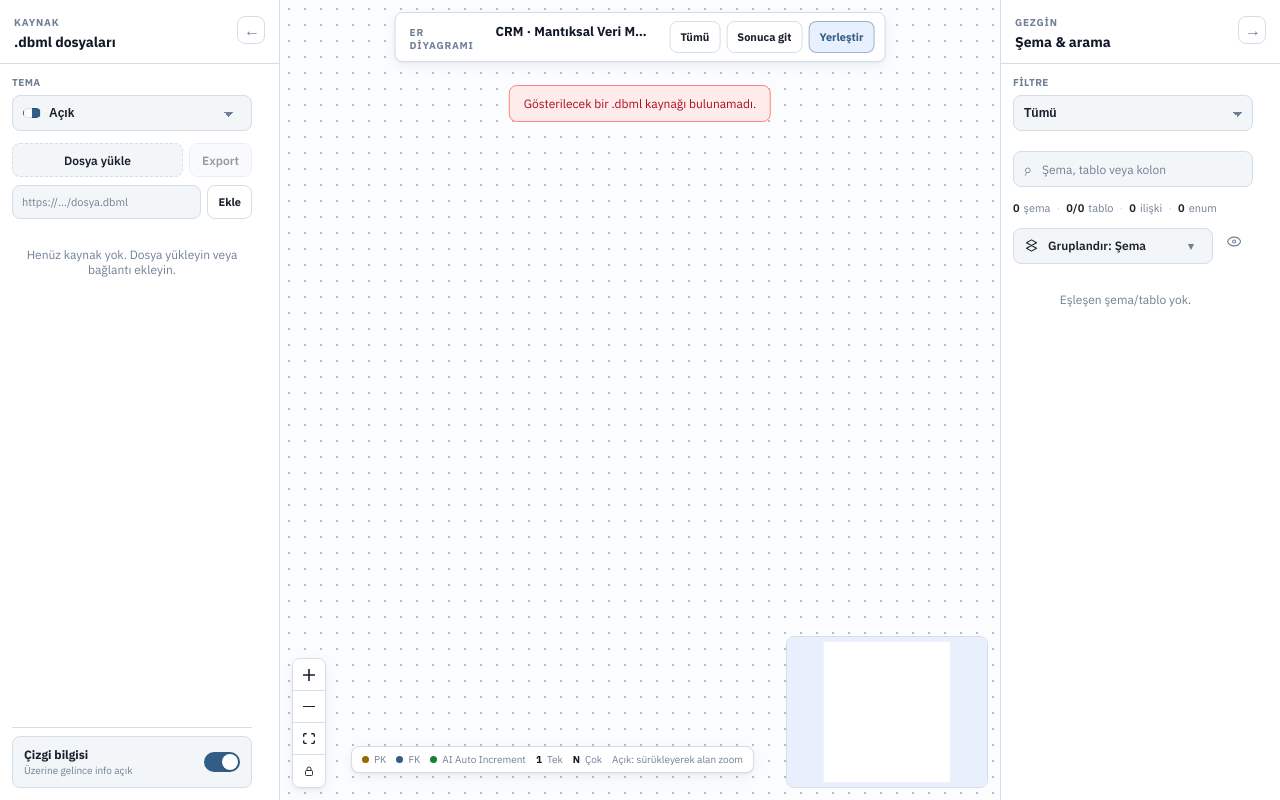
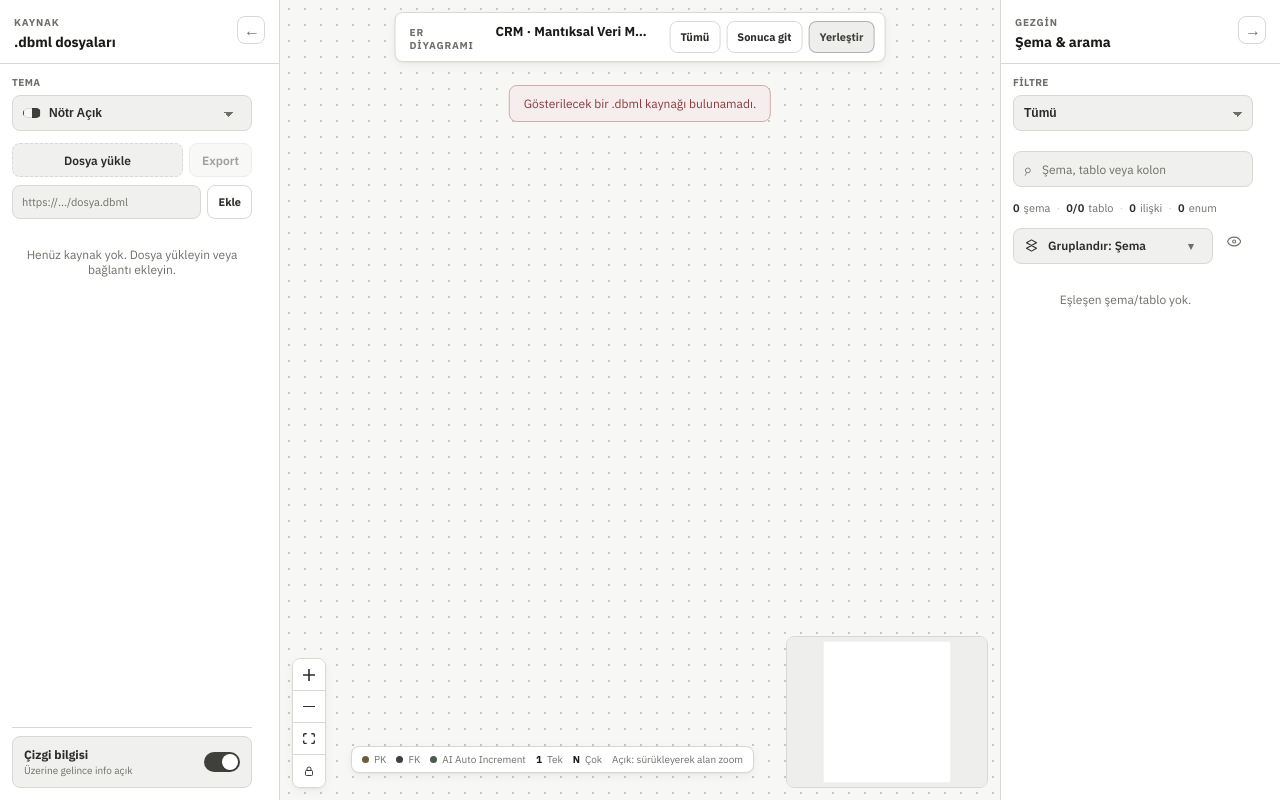
Before and after one commit to melikeozlen/veri-tabani-sema-tasarimi, a React (Vite) app: page / in a window 1280 px wide. Built offline with nearby package versions, Linux system fonts and the light colour scheme.

Commit message:
tema eklendi

```diff
--- a/src/components/DbmlErdViewer.tsx
+++ b/src/components/DbmlErdViewer.tsx
@@ -1161,20 +1161,23 @@ const RelationEdge = memo(function RelationEdge({
 const nodeTypes = { dbmlTable: TableNode };
 const edgeTypes = { dbmlRelation: RelationEdge };
 
-type ThemeId = 'dark' | 'light' | 'night' | 'sea';
+type ThemeId = 'corp-light' | 'corp-dark' | 'dark' | 'light' | 'night' | 'sea';
 
 const THEME_OPTIONS: Array<{
   id: ThemeId;
   label: string;
   scheme: 'dark' | 'light';
+  corporate?: boolean;
   swatchBg: string;
   swatchAccent: string;
   dot: string;
 }> = [
-  { id: 'dark', label: 'Koyu', scheme: 'dark', swatchBg: '#0f1419', swatchAccent: '#3d8fd1', dot: '#3a4554' },
-  { id: 'night', label: 'Gece', scheme: 'dark', swatchBg: '#0b1020', swatchAccent: '#5eead4', dot: '#3a4568' },
-  { id: 'light', label: 'Açık', scheme: 'light', swatchBg: '#fbfcfd', swatchAccent: '#315d86', dot: '#9aa8b8' },
-  { id: 'sea', label: 'Deniz', scheme: 'light', swatchBg: '#f3f8f7', swatchAccent: '#0f766e', dot: '#8fafa9' },
+  { id: 'corp-light', label: 'Nötr Açık', scheme: 'light', corporate: true, swatchBg: '#f7f7f5', swatchAccent: '#3f3f3c', dot: '#b8b8b2' },
+  { id: 'corp-dark', label: 'Nötr Koyu', scheme: 'dark', corporate: true, swatchBg: '#1c1c1b', swatchAccent: '#c8c8c2', dot: '#4a4a46' },
+  { id: 'light', label: 'Slate Açık', scheme: 'light', swatchBg: '#fbfcfd', swatchAccent: '#315d86', dot: '#9aa8b8' },
+  { id: 'dark', label: 'Slate Koyu', scheme: 'dark', swatchBg: '#0f1419', swatchAccent: '#3d8fd1', dot: '#3a4554' },
+  { id: 'sea', label: 'Teal Açık', scheme: 'light', swatchBg: '#f3f8f7', swatchAccent: '#0f766e', dot: '#8fafa9' },
+  { id: 'night', label: 'Indigo Gece', scheme: 'dark', swatchBg: '#0b1020', swatchAccent: '#5eead4', dot: '#3a4568' },
 ];
 
 const THEME_META = Object.fromEntries(THEME_OPTIONS.map((item) => [item.id, item])) as Record<
@@ -1183,11 +1186,22 @@ const THEME_META = Object.fromEntries(THEME_OPTIONS.map((item) => [item.id, item
 >;
 
 function isThemeId(value: string | null): value is ThemeId {
-  return value === 'dark' || value === 'light' || value === 'night' || value === 'sea';
+  return (
+    value === 'corp-light' ||
+    value === 'corp-dark' ||
+    value === 'dark' ||
+    value === 'light' ||
+    value === 'night' ||
+    value === 'sea'
+  );
 }
 
 function isLightScheme(theme: ThemeId): boolean {
   return THEME_META[theme].scheme === 'light';
+}
+
+function isCorporateTheme(theme: ThemeId): boolean {
+  return Boolean(THEME_META[theme].corporate);
 }
 
 // -----------------------------------------------------------------------------
@@ -1219,30 +1233,46 @@ const TABLE_HEADER_PALETTE = [
   '#ca8a04',
 ];
 
+const CORP_HEADER_PALETTE = [
+  '#4a4a46',
+  '#5c5c56',
+  '#3a3a36',
+  '#6a6a64',
+  '#454540',
+  '#585852',
+  '#3f3f3a',
+  '#63635c',
+];
+
 const TABLE_HEADER_COLOR_BY_KEY: Record<string, string> = {
   // örn: org: '#2563eb',
   // örn: crm: '#7c3aed',
 };
 
-function colorForKey(key: string): string {
+function colorForKey(key: string, corporate = false): string {
   const override = TABLE_HEADER_COLOR_BY_KEY[key];
   if (override) return override;
 
+  const palette = corporate ? CORP_HEADER_PALETTE : TABLE_HEADER_PALETTE;
   let hash = 0;
   for (let index = 0; index < key.length; index += 1) {
     hash = (hash * 31 + key.charCodeAt(index)) >>> 0;
   }
-  return TABLE_HEADER_PALETTE[hash % TABLE_HEADER_PALETTE.length];
-}
-
-function headerColorForTable(table: DbmlTable, groupBy: 'schema' | 'tableGroup'): string {
+  return palette[hash % palette.length];
+}
+
+function headerColorForTable(
+  table: DbmlTable,
+  groupBy: 'schema' | 'tableGroup',
+  corporate = false,
+): string {
   if (groupBy === 'tableGroup') {
-    return colorForKey(table.tableGroup ?? '__ungrouped__');
-  }
-  return colorForKey(table.schema ?? '__noschema__');
-}
-
-function groupTablesBySchema(tables: DbmlTable[]): NavigatorGroup[] {
+    return colorForKey(table.tableGroup ?? '__ungrouped__', corporate);
+  }
+  return colorForKey(table.schema ?? '__noschema__', corporate);
+}
+
+function groupTablesBySchema(tables: DbmlTable[], corporate = false): NavigatorGroup[] {
   const groups = new Map<string, DbmlTable[]>();
 
   for (const table of tables) {
@@ -1257,12 +1287,16 @@ function groupTablesBySchema(tables: DbmlTable[]): NavigatorGroup[] {
     .map(([name, schemaTables]) => ({
       id: `schema:${name}`,
       name,
-      color: colorForKey(name === '(şemasız)' ? '__noschema__' : name),
+      color: colorForKey(name === '(şemasız)' ? '__noschema__' : name, corporate),
       tables: [...schemaTables].sort((left, right) => left.name.localeCompare(right.name, 'tr')),
     }));
 }
 
-function groupTablesByTableGroup(tables: DbmlTable[], tableGroups: DbmlTableGroup[]): NavigatorGroup[] {
+function groupTablesByTableGroup(
+  tables: DbmlTable[],
+  tableGroups: DbmlTableGroup[],
+  corporate = false,
+): NavigatorGroup[] {
   const tableMap = new Map(tables.map((table) => [table.id, table]));
   const grouped = new Set<string>();
   const result: NavigatorGroup[] = [];
@@ -1275,7 +1309,7 @@ function groupTablesByTableGroup(tables: DbmlTable[], tableGroups: DbmlTableGrou
     result.push({
       id: `group:${group.name}`,
       name: group.name,
-      color: colorForKey(group.name),
+      color: colorForKey(group.name, corporate),
       tables: groupTables.sort((left, right) => left.name.localeCompare(right.name, 'tr')),
     });
   }
@@ -1285,7 +1319,7 @@ function groupTablesByTableGroup(tables: DbmlTable[], tableGroups: DbmlTableGrou
     result.push({
       id: 'group:__ungrouped__',
       name: '(grupsuz)',
-      color: colorForKey('__ungrouped__'),
+      color: colorForKey('__ungrouped__', corporate),
       tables: [...ungrouped].sort((left, right) => left.name.localeCompare(right.name, 'tr')),
     });
   }
@@ -1603,10 +1637,10 @@ function DbmlErdViewerContent({
   });
   const [dataModalTableId, setDataModalTableId] = useState<string | null>(null);
   const [theme, setTheme] = useState<ThemeId>(() => {
-    if (typeof window === 'undefined') return 'light';
+    if (typeof window === 'undefined') return 'corp-light';
     const saved = window.localStorage.getItem('dbml-erd-theme');
     if (isThemeId(saved)) return saved;
-    return window.matchMedia('(prefers-color-scheme: dark)').matches ? 'dark' : 'light';
+    return window.matchMedia('(prefers-color-scheme: dark)').matches ? 'corp-dark' : 'corp-light';
   });
   const [marquee, setMarquee] = useState<{ left: number; top: number; width: number; height: number } | null>(null);
   const [viewLocked, setViewLocked] = useState(false);
@@ -1739,10 +1773,11 @@ function DbmlErdViewerContent({
 
   const navigatorGroups = useMemo(() => {
     const tables = nodes.map((node) => node.data.table);
+    const corporate = isCorporateTheme(theme);
     return groupBy === 'tableGroup'
-      ? groupTablesByTableGroup(tables, tableGroups)
-      : groupTablesBySchema(tables);
-  }, [groupBy, nodes, tableGroups]);
+      ? groupTablesByTableGroup(tables, tableGroups, corporate)
+      : groupTablesBySchema(tables, corporate);
+  }, [groupBy, nodes, tableGroups, theme]);
 
   const filteredNavigatorGroups = useMemo(() => {
     if (!normalizedSearch) return navigatorGroups;
@@ -1838,7 +1873,7 @@ function DbmlErdViewerContent({
           dimmed: searchMismatch || relationMismatch || hoverDim,
           searchTerm,
           searchScopes,
-          headerColor: headerColorForTable(node.data.table, groupBy),
+          headerColor: headerColorForTable(node.data.table, groupBy, isCorporateTheme(theme)),
           onOpenTableData: openTableData,
         },
       };
@@ -1857,6 +1892,7 @@ function DbmlErdViewerContent({
     searchTerm,
     selectedTable,
     tableGroupNameById,
+    theme,
   ]);
 
   function downloadSampleCsv() {
--- a/src/components/dbml-erd.css
+++ b/src/components/dbml-erd.css
@@ -17,6 +17,7 @@
   --dbml-green-soft: rgba(61, 155, 110, 0.14);
   --dbml-hover: rgba(139, 148, 158, 0.08);
   --dbml-edge: #5a6a7d;
+  --dbml-edge-active: #3d8fd1;
   --dbml-dot: #3a4554;
   --dbml-shadow: none;
   --dbml-handle-border: #0f1419;
@@ -56,6 +57,7 @@
   --dbml-green-soft: rgba(26, 127, 55, 0.1);
   --dbml-hover: #e8f0fe;
   --dbml-edge: #7293b3;
+  --dbml-edge-active: #2563eb;
   --dbml-dot: #9aa8b8;
   --dbml-shadow: 0 1px 2px rgba(15, 23, 42, 0.05), 0 4px 12px rgba(49, 93, 134, 0.08);
   --dbml-handle-border: #ffffff;
@@ -87,6 +89,7 @@
   --dbml-green-soft: rgba(110, 231, 183, 0.12);
   --dbml-hover: rgba(148, 163, 210, 0.1);
   --dbml-edge: #6b7fad;
+  --dbml-edge-active: #60a5fa;
   --dbml-dot: #3a4568;
   --dbml-shadow: none;
   --dbml-handle-border: #0b1020;
@@ -118,6 +121,7 @@
   --dbml-green-soft: rgba(4, 120, 87, 0.1);
   --dbml-hover: #d9f3ef;
   --dbml-edge: #5f9e96;
+  --dbml-edge-active: #0d9488;
   --dbml-dot: #8fafa9;
   --dbml-shadow: 0 1px 2px rgba(12, 34, 40, 0.05), 0 4px 12px rgba(15, 118, 110, 0.08);
   --dbml-handle-border: #ffffff;
@@ -130,6 +134,70 @@
   color-scheme: light;
 }
 
+/* Kurumsal Açık — nötr gri, az renk */
+.dbml-erd-viewer[data-theme="corp-light"] {
+  --dbml-bg: #f7f7f5;
+  --dbml-panel: #ffffff;
+  --dbml-surface: #ffffff;
+  --dbml-surface-2: #f0f0ee;
+  --dbml-border: #d8d8d4;
+  --dbml-text: #2c2c2a;
+  --dbml-text-strong: #1a1a18;
+  --dbml-muted: #6f6f6a;
+  --dbml-accent: #3f3f3c;
+  --dbml-accent-soft: #eeeeec;
+  --dbml-accent-border: rgba(63, 63, 60, 0.35);
+  --dbml-yellow: #6b5d3a;
+  --dbml-yellow-soft: rgba(107, 93, 58, 0.1);
+  --dbml-green: #4a5c4e;
+  --dbml-green-soft: rgba(74, 92, 78, 0.1);
+  --dbml-hover: #eeeeec;
+  --dbml-edge: #8a8a84;
+  --dbml-edge-active: #2563eb;
+  --dbml-dot: #b8b8b2;
+  --dbml-shadow: 0 1px 2px rgba(26, 26, 24, 0.04), 0 3px 10px rgba(26, 26, 24, 0.05);
+  --dbml-handle-border: #ffffff;
+  --dbml-dim: 0.3;
+  --dbml-warn-text: #6b5d3a;
+  --dbml-warn-bg: rgba(107, 93, 58, 0.08);
+  --dbml-error-text: #8a3a3a;
+  --dbml-error-bg: #f6eeee;
+  --dbml-error-border: #d4a8a8;
+  color-scheme: light;
+}
+
+/* Kurumsal Koyu — charcoal, az renk */
+.dbml-erd-viewer[data-theme="corp-dark"] {
+  --dbml-bg: #1c1c1b;
+  --dbml-panel: #242422;
+  --dbml-surface: #2a2a28;
+  --dbml-surface-2: #323230;
+  --dbml-border: #3d3d3a;
+  --dbml-text: #e4e4e0;
+  --dbml-text-strong: #f4f4f0;
+  --dbml-muted: #9a9a94;
+  --dbml-accent: #c8c8c2;
+  --dbml-accent-soft: rgba(200, 200, 194, 0.1);
+  --dbml-accent-border: rgba(200, 200, 194, 0.35);
+  --dbml-yellow: #b8a878;
+  --dbml-yellow-soft: rgba(184, 168, 120, 0.12);
+  --dbml-green: #8fa090;
+  --dbml-green-soft: rgba(143, 160, 144, 0.12);
+  --dbml-hover: rgba(200, 200, 194, 0.08);
+  --dbml-edge: #6e6e68;
+  --dbml-edge-active: #5b9fd4;
+  --dbml-dot: #4a4a46;
+  --dbml-shadow: none;
+  --dbml-handle-border: #1c1c1b;
+  --dbml-dim: 0.22;
+  --dbml-warn-text: #b8a878;
+  --dbml-warn-bg: rgba(184, 168, 120, 0.12);
+  --dbml-error-text: #d4a0a0;
+  --dbml-error-bg: #3a2828;
+  --dbml-error-border: #6a4040;
+  color-scheme: dark;
+}
+
 .dbml-canvas {
   position: relative;
   flex: 1 1 auto;
@@ -1258,7 +1326,7 @@
 }
 
 .dbml-relation-edge.is-highlighted {
-  stroke: var(--dbml-accent);
+  stroke: var(--dbml-edge-active);
   stroke-width: 2.4;
   opacity: 1;
 }
@@ -1268,7 +1336,7 @@
 }
 
 .dbml-relation-edge__flow {
-  stroke: color-mix(in srgb, var(--dbml-accent) 85%, #ffffff);
+  stroke: color-mix(in srgb, var(--dbml-edge-active) 85%, #ffffff);
   stroke-width: 2.2;
   stroke-dasharray: 7 11;
   opacity: 0.95;
@@ -1314,12 +1382,12 @@
 .dbml-junction.is-highlighted .dbml-junction__stem,
 .dbml-junction.is-highlighted .dbml-junction__crow,
 .dbml-junction.is-highlighted .dbml-junction__one {
-  stroke: var(--dbml-accent);
+  stroke: var(--dbml-edge-active);
 }
 
 .dbml-junction.is-highlighted .dbml-junction__node {
   fill: var(--dbml-panel);
-  stroke: var(--dbml-accent);
+  stroke: var(--dbml-edge-active);
 }
 
 .dbml-junction.is-dimmed {
@@ -1342,7 +1410,7 @@
 }
 
 .dbml-junction__label.is-highlighted {
-  color: var(--dbml-accent);
+  color: var(--dbml-edge-active);
 }
 
 .dbml-junction__label.is-dimmed {
@@ -1367,8 +1435,8 @@
 }
 
 .dbml-cardinality.is-highlighted {
-  border-color: var(--dbml-accent);
-  color: var(--dbml-accent);
+  border-color: var(--dbml-edge-active);
+  color: var(--dbml-edge-active);
 }
 
 .dbml-cardinality.is-dimmed { opacity: 0.08; }
@@ -1411,7 +1479,7 @@
   overflow: hidden;
   border: 0;
   padding: 0;
-  color: var(--dbml-accent);
+  color: var(--dbml-edge-active);
   background: transparent;
   font: inherit;
   font-size: 13px;
--- a/src/index.css
+++ b/src/index.css
@@ -2,7 +2,7 @@
 html, body, #root { width: 100%; height: 100%; margin: 0; }
 body {
   font-family: "IBM Plex Sans", "Segoe UI", sans-serif;
-  background: #fbfcfd;
+  background: #f7f7f5;
 }
 html[data-theme="dark"] body,
 body:has(.dbml-erd-viewer[data-theme="dark"]) {
@@ -16,6 +16,14 @@ html[data-theme="sea"] body,
 body:has(.dbml-erd-viewer[data-theme="sea"]) {
   background: #f3f8f7;
 }
+html[data-theme="corp-light"] body,
+body:has(.dbml-erd-viewer[data-theme="corp-light"]) {
+  background: #f7f7f5;
+}
+html[data-theme="corp-dark"] body,
+body:has(.dbml-erd-viewer[data-theme="corp-dark"]) {
+  background: #1c1c1b;
+}
 button, input { font: inherit; }
 
 .react-flow__attribution { display: none; }
```
